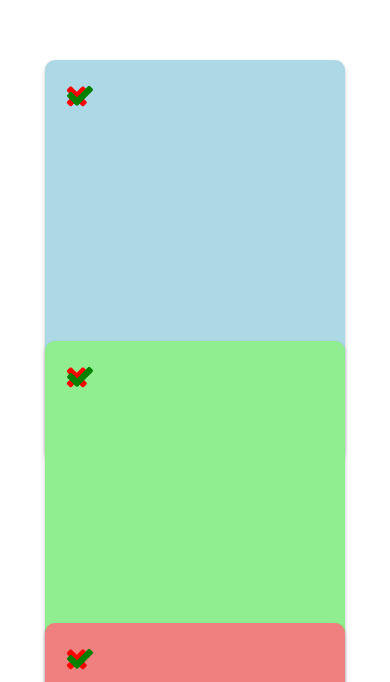
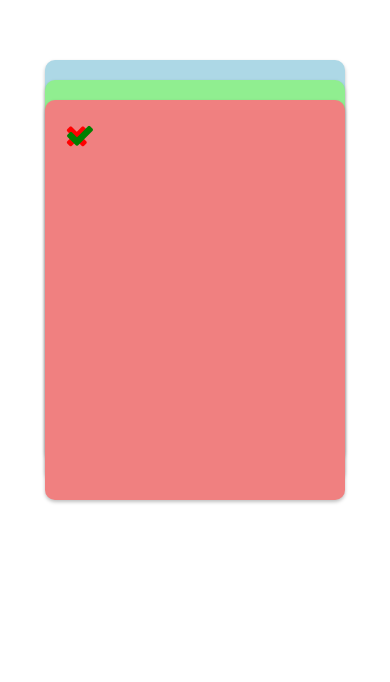
Before and after one commit to nikhiltony26/SwipeAnimation_APP, a React Native app: screen / in a window 390 px wide. Shown: the part 162-844 px from the top of the page. Built offline with nearby package versions, Linux system fonts and the light colour scheme.

Commit message:
resync auto-sync

```diff
--- a/App.js
+++ b/App.js
@@ -7,7 +7,7 @@
 const CARD_WIDTH = 300;
 const CARD_HEIGHT = 400;
 
-const Card = ({ backgroundColor }) => {
+const Card = ({ backgroundColor, index }) => {
   const position = new Animated.ValueXY();
   const rotate = position.x.interpolate({
     inputRange: [-SCREEN_WIDTH / 2, 0, SCREEN_WIDTH / 2],
@@ -47,12 +47,11 @@
   });
 
   return (
-    <View style={styles.container}>
     <Animated.View
       {...panResponder.panHandlers}
       style={[
         styles.cardContainer,
-          { transform: position.getTranslateTransform() },
+        { transform: [{ translateY: index * 20 }] },
       ]}
     >
       <Animated.View
@@ -66,31 +65,23 @@
         <Icon name="check" size={30} color="green" style={styles.icon} />
       </Animated.View>
     </Animated.View>
-    </View>
   );
 };
 
 const SwipeAnimationApp = () => {
   return (
     <View style={{ flex: 1 }}>
-      <Card backgroundColor="lightblue" />
-      <Card backgroundColor="lightgreen" />
-      <Card backgroundColor="lightcoral" />
+      <Card backgroundColor="lightblue" index={0} />
+      <Card backgroundColor="lightgreen" index={1} />
+      <Card backgroundColor="lightcoral" index={2} />
       {/* Add more cards with different colors as needed */}
     </View>
   );
 };
 
 const styles = StyleSheet.create({
-  container: {
-    flex: 1,
-    justifyContent: 'center',
-    alignItems: 'center',
-  },
   cardContainer: {
     position: 'absolute',
-    width: CARD_WIDTH,
-    height: CARD_HEIGHT,
     top: SCREEN_HEIGHT / 2 - CARD_HEIGHT / 2,
     left: SCREEN_WIDTH / 2 - CARD_WIDTH / 2,
     zIndex: 2,
```
Lines whose indentation alone changed are shown as unchanged.
